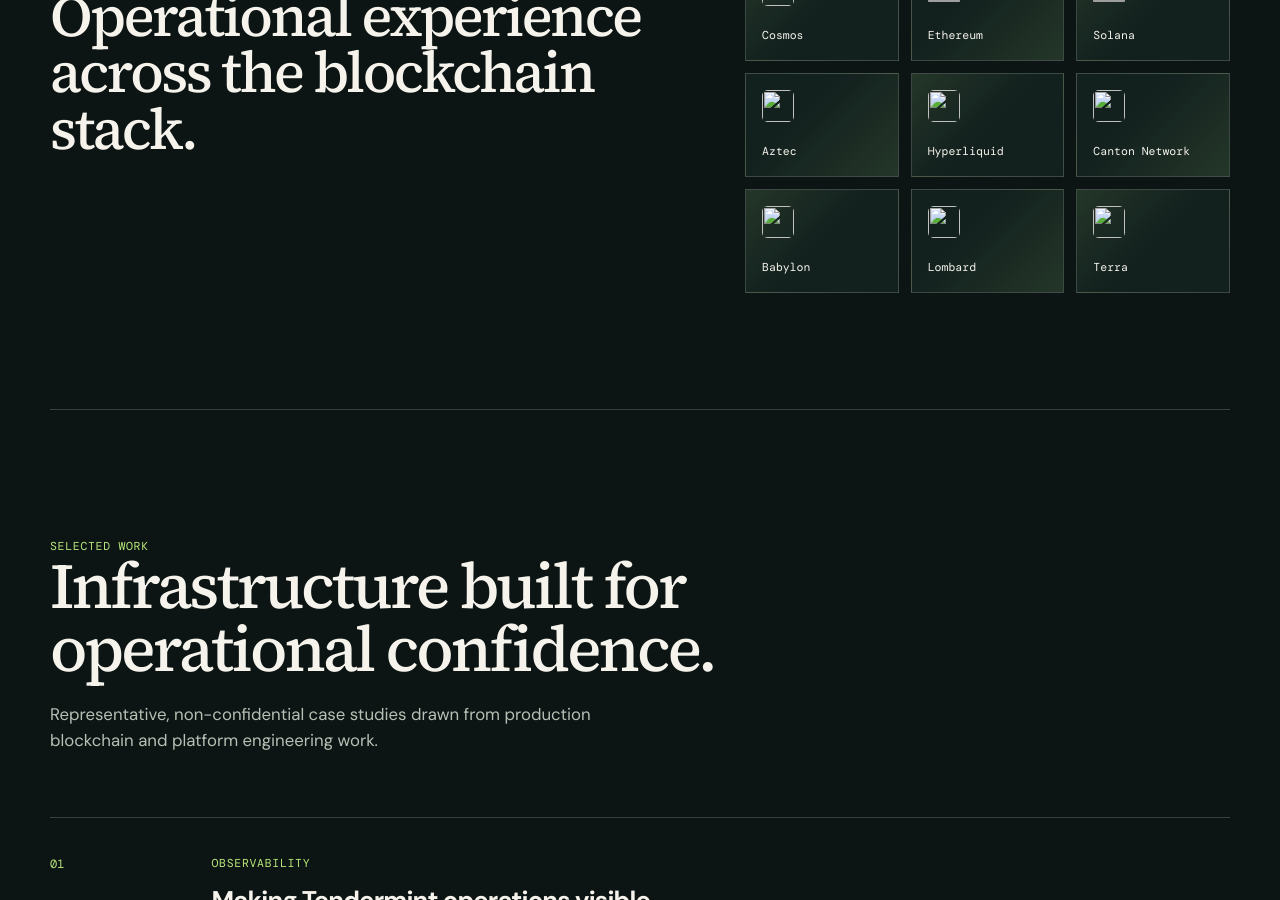
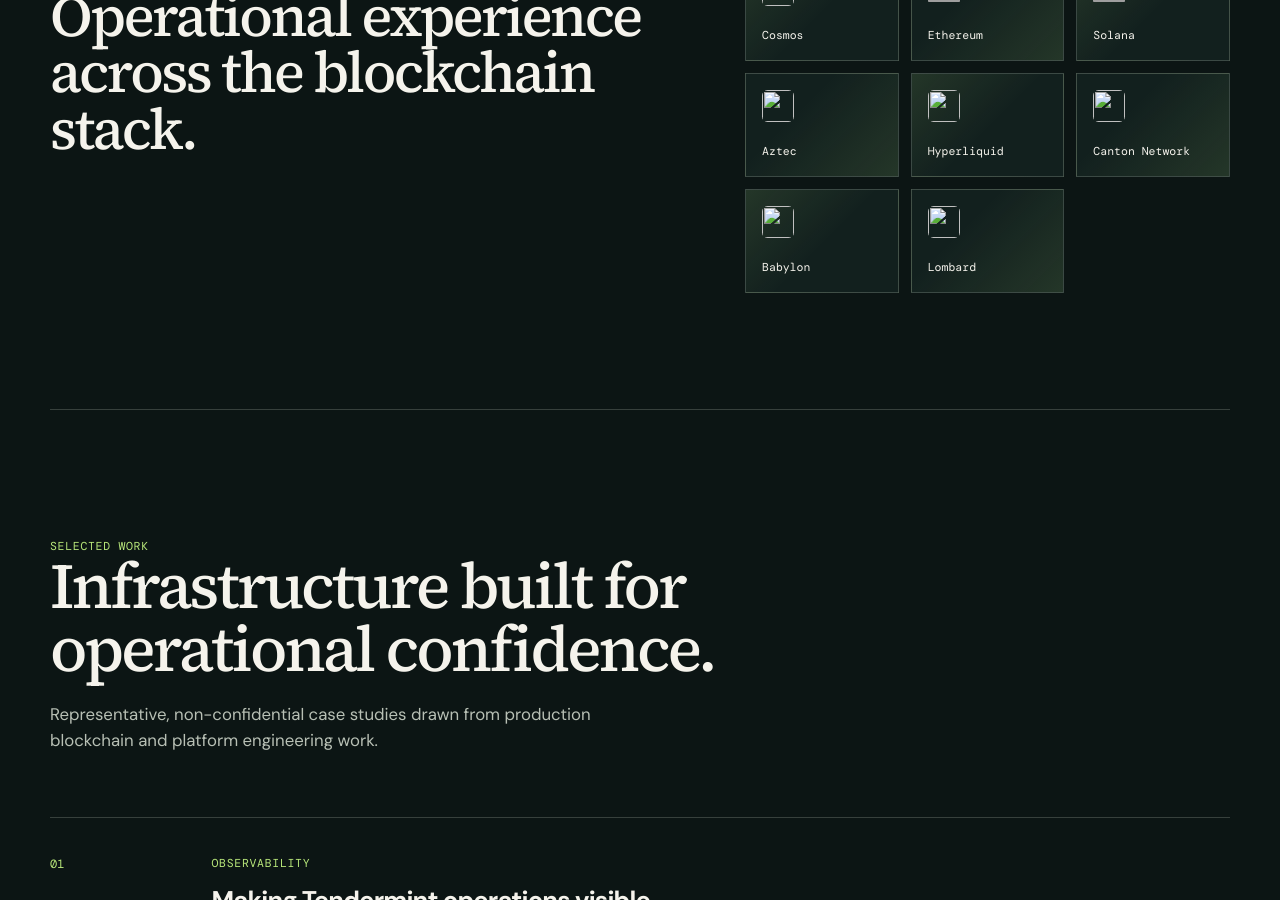
Before and after one commit to JianHongHong/JianHongHong.github.io, a Jekyll site: the page built from index.html, in a window 1280 px wide and 900 px high, scrolled down 1388 px. Built offline with Jekyll 4.4.1, drawn with Linux system fonts in a browser that asks for light colours; grey boxes are pictures that could not be loaded.

Commit message:
Remove Terra from protocol landscape

```diff
--- a/_data/protocols.yml
+++ b/_data/protocols.yml
@@ -18,5 +18,3 @@ items:
     logo_url: https://www.google.com/s2/favicons?domain=babylonlabs.io&sz=128
   - name: Lombard
     logo_url: https://www.google.com/s2/favicons?domain=lombard.finance&sz=128
-  - name: Terra
-    logo_url: https://www.google.com/s2/favicons?domain=terra.money&sz=128
```
